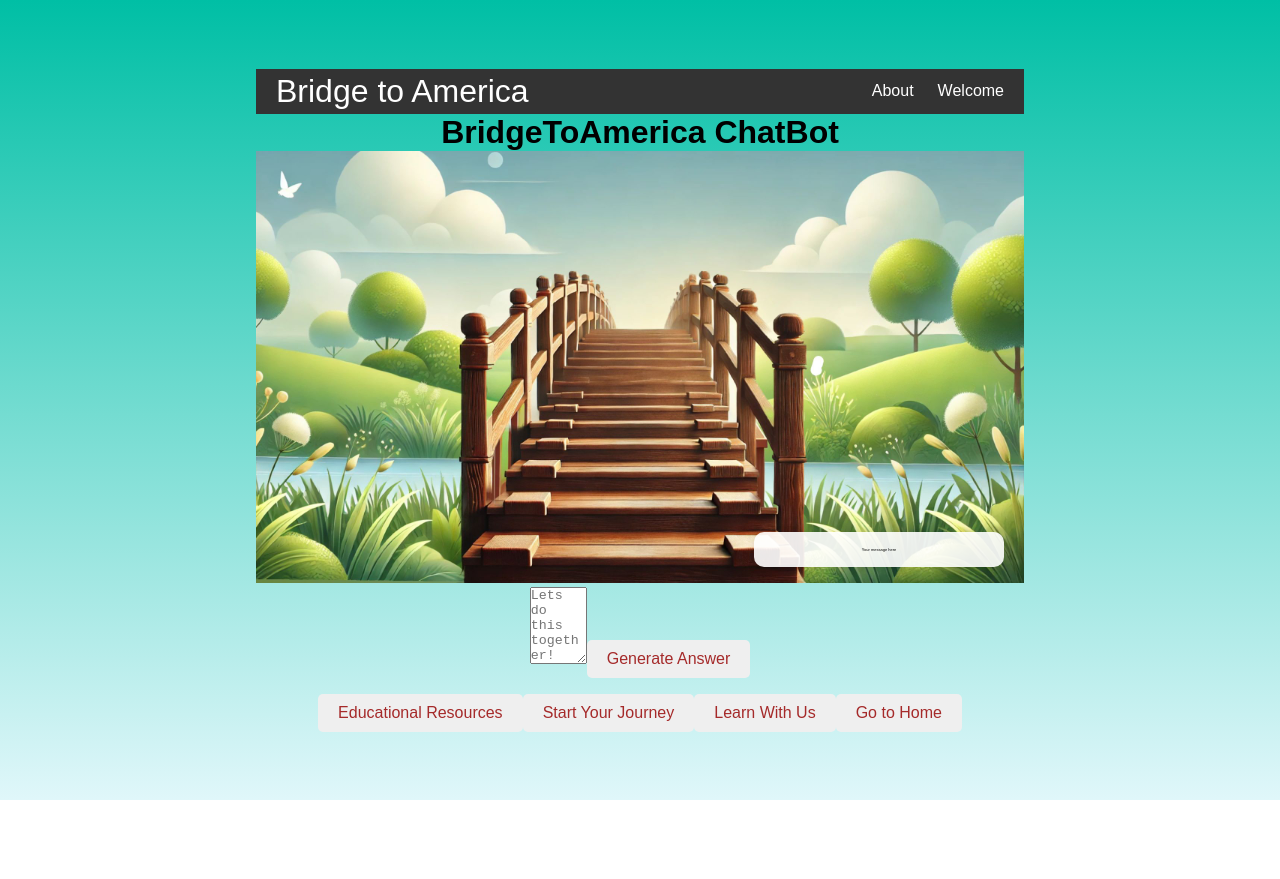
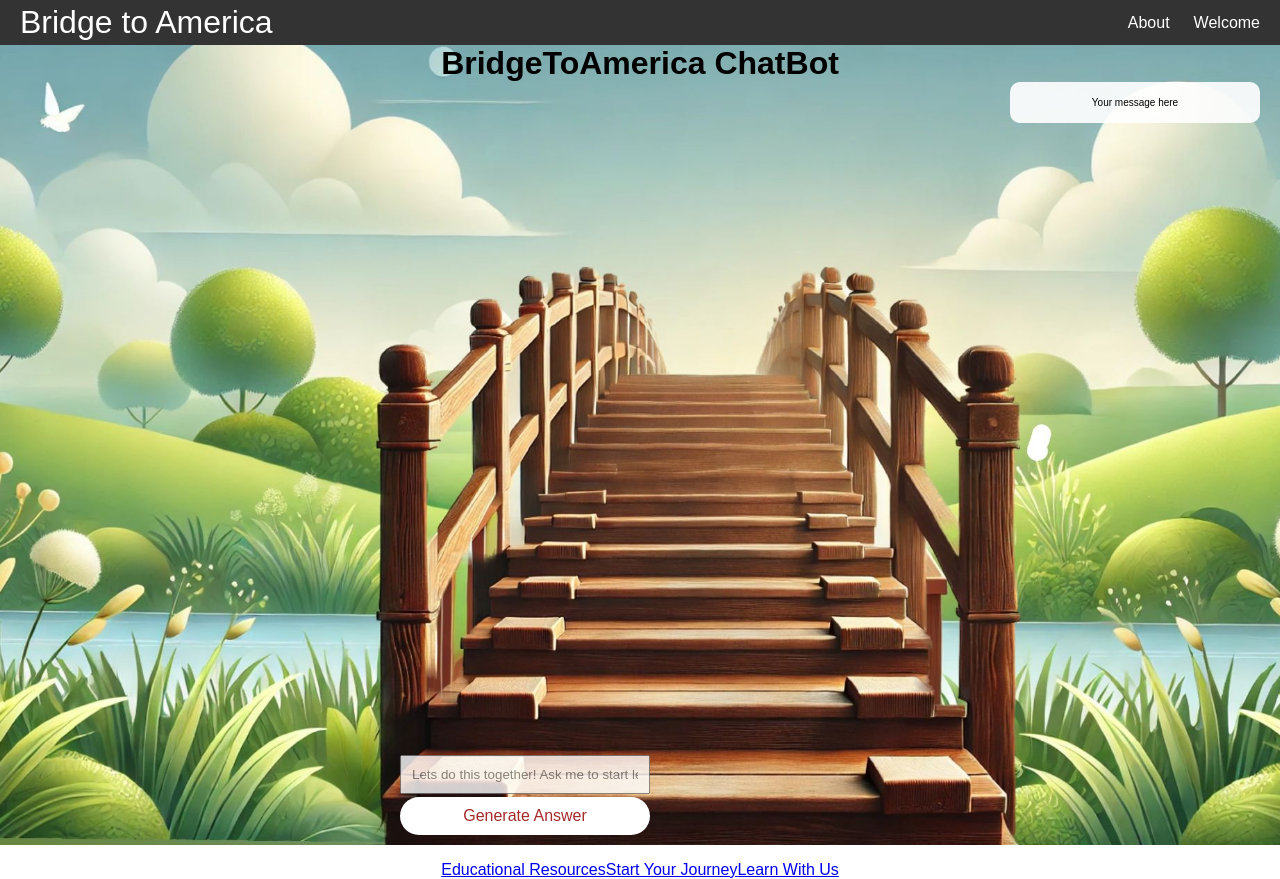
Before and after one commit to tylercoy/bridgetoamerica, a React (Create React App) app: page / in a window 1280 px wide. Before the commit the page ends 800 px from the top, so only its background shows below. Built offline with nearby package versions, Linux system fonts and the light colour scheme.

Commit message:
modified the background image, answer box, input, and button.

```diff
--- a/src/App.css
+++ b/src/App.css
@@ -48,25 +48,74 @@ button{
 
 
 .chatbot {
-  position: absolute; /* Position it relative to the nearest positioned ancestor (body) */
-  bottom: 20px; /* Distance from the bottom */
-  right: 20px; /* Distance from the right */
-  width: 60px; /* Ultra-reduced width */
-  max-width: 50vw; /* Ensure it doesn't overflow the viewport */
-  background: rgba(255, 255, 255, 0.9); /* Semi-transparent background for visibility */
-  border-radius: 4px; /* Smaller rounded corners */
-  box-shadow: 0 1px 3px rgba(0, 0, 0, 0.1); /* Subtle shadow */
-  padding: 2px; /* Further reduced inner padding */
-  z-index: 10; /* Ensure it appears on top of other elements */
+  position: absolute;
+    /* bottom: 20px; */
+    right: 20px;
+    width: 100%;
+    max-width: 250px;
+    background: rgba(255, 255, 255, 0.9);
+    border-radius: 10px;
+    /* box-shadow: 0 2px 10px rgba(0, 0, 0, 0.1); */
+    padding: 15px;
 }
 
 .chatbot-header {
   font-weight: bold;
-  margin-bottom: 1px; /* Minimal space between header and content */
-  font-size: 6px; /* Smaller font size for the header */
+  margin-bottom: 6px; /* Space between header and content */
+  font-size: 12px; /* Smaller font size for the header */
 }
 
 .chatbot p {
-  font-size: 4px; /* Very small font size for the content */
-  margin: 0; /* Remove default margin */
+  font-size: 10px; /* Smaller font size for the content */
 }
+
+
+
+
+
+.bta-container {
+  height: 100vh;
+  background-size: cover;
+  position: relative;
+}
+
+.bta-container .input-button-container {
+  display: grid;
+  gap: 3px;
+  position: absolute;
+  bottom: 0;
+  left: 400px;
+  margin-bottom: 10px;
+}
+
+.bta-container input {
+  padding: 10px;
+    width: 250px;
+    opacity: 0.8;
+}
+
+.bta-container button {
+  background-color: #fff;
+  border-radius: 25px;
+}
+
+
+.home-btn {
+  display: flex;
+  justify-content: center;
+  margin: 10px 0;
+}
+
+.bta-container {}
+
+.bta-container {}
+
+.bta-container {}
+
+.bta-container {}
+
+.bta-container {}
+
+.bta-container {}
+
+.bta-container {}
--- a/src/App.js
+++ b/src/App.js
@@ -5,7 +5,7 @@ import { Route, Routes, useNavigate } from "react-router-dom"; // Import useNavi
 
 // Components
 import DisplayImageWithName from './Components/displayImageWithName';
-import Navbar from './Components/Navbar';
+import Navbar from './Components/Navbar/Navbar';
 import Welcome from './pages/Welcome';
 import Home from './pages/home';
 import About from './pages/About';
@@ -16,7 +16,7 @@ import React from 'react';
 
 function App() {
   const [question, setQuestion] = useState("");
-  const [answer, setAnswer] = useState("");
+  const [answer, setAnswer] = useState(null);
   const navigate = useNavigate(); // Initialize useNavigate hook
 
   async function generateAnswer() {
@@ -30,6 +30,7 @@ function App() {
     });
 
     setAnswer(response.data.candidates[0].content.parts[0].text);
+    setQuestion('')
   }
 
   const goToHome = () => {
@@ -39,25 +40,44 @@ function App() {
   return (
     <div className="App">
       <Navbar /> {/* Place Navbar at the top */}
+      <div
+        className='bta-container'
+        style={{
+        backgroundImage: `url(${image})`,
+
+      }}>
         <h1 className='bg-green-500'>BridgeToAmerica ChatBot</h1>
 
         <div style={{ position: 'relative' }}> {/* Relative positioning for the image and chatbot */}
-        <DisplayImageWithName image={image} />
+          {/* <DisplayImageWithName image={image} /> */}
           <div className="chatbot">
+            {
+              !answer ? (
                 <p>Your message here</p>
+              ) : (
+                answer
+              )
+            }
             {/* Add your input field or buttons here */}
           </div>
         </div>
 
-      <textarea
+        <div
+          className='input-button-container'
+        >
+          <div>
+            <input
               value={question}
               onChange={(e) => setQuestion(e.target.value)}
               cols="5"
               rows="5"
               placeholder='Lets do this together! Ask me to start learning journey.'
-      ></textarea>
-      <button onClick={generateAnswer}>Generate Answer</button>
-      <p>{answer}</p>
+            ></input>
+          </div>
+          <button
+            onClick={generateAnswer}>Generate Answer</button>
+        </div>
+      </div>
 
       <div className="container">
         <Routes>
@@ -66,19 +86,21 @@ function App() {
           <Route path="placeholder" element={<Welcome />} />
         </Routes>
       </div>
-
+      <div>
         <a href="https://latino.si.edu/learn/teaching-and-learning-resources">
-        <button>Educational Resources</button>
+          Educational Resources
         </a>
         <a href="https://www.youtube.com/playlist?list=PLYCXLjOiLD_A1Z6rR4KFQ7bhMPjO2yDF4">
-        <button>Start Your Journey</button>
+          Start Your Journey
         </a>
         <a href="https://es.khanacademy.org/?_gl=1*xvryn2*_ga*MTk1NTQ2MTQ0NS4xNzI3NjE5NDM0*_ga_19G17DJYEE*MTcyNzYxOTQzNC4xLjAuMTcyNzYxOTQzNC4wLjAuMA..">
-        <button>Learn With Us</button>
+          Learn With Us
         </a>
 
+      </div>
+
       {/* Button to navigate to the Home page */}
-      <button onClick={goToHome}>Go to Home</button>
+
     </div>
   );
 }
--- a/src/index.css
+++ b/src/index.css
@@ -20,12 +20,6 @@ code {
 
 body {
   font-family: 'Outfit', sans-serif;
-  background: linear-gradient(#00bfa5, #e0f7fa); /* Cyan green gradient */
-  height: 100vh;
-  display: flex;
-  justify-content: center;
-  align-items: center;
-  position: relative; /* Enable positioning for child elements */
 }
 
 .contact-container {
@@ -120,20 +114,7 @@ body {
   height: auto;
 }
 
-/* Chatbot Styles */
-.chatbot {
-  position: absolute; /* Position relative to the body */
-  bottom: 20px; /* Distance from the bottom */
-  right: 20px; /* Distance from the right */
-  width: 300px; /* Set the width for the chatbot */
-  max-width: 100%; /* Ensure it doesn't overflow the screen */
-  background: white; /* Background color for the chatbot */
-  border-radius: 10px; /* Rounded corners */
-  box-shadow: 0 2px 10px rgba(0, 0, 0, 0.1); /* Subtle shadow */
-  padding: 20px; /* Inner padding */
-  display: flex;
-  flex-direction: column;
-}
+
 
 @media (max-width: 800px) {
   .contact-container {
--- a/src/styles.css
+++ b/src/styles.css
@@ -52,17 +52,3 @@ body {
 .nav li:hover {
     background-color: #777;
 }
-
-/* Chatbot styles (if you have already defined them) */
-.chatbot {
-    position: absolute; /* Keep it absolute */
-    bottom: 20px; /* Distance from the bottom */
-    right: 20px; /* Distance from the right */
-    width: 250px; /* Set width for the chatbot */
-    max-width: 90vw; /* Responsive max width */
-    background: rgba(255, 255, 255, 0.9); /* Semi-transparent background */
-    border-radius: 10px; /* Rounded corners */
-    box-shadow: 0 2px 10px rgba(0, 0, 0, 0.1); /* Subtle shadow */
-    padding: 15px; /* Inner padding */
-    z-index: 5; /* Ensure it's below the nav */
-}
```
Also changed, not shown: src/Components/Navbar/Navbar.css (added), src/Components/Navbar/Navbar.js (renamed from src/Components/Navbar.js). Lines whose indentation alone changed are shown as unchanged.
